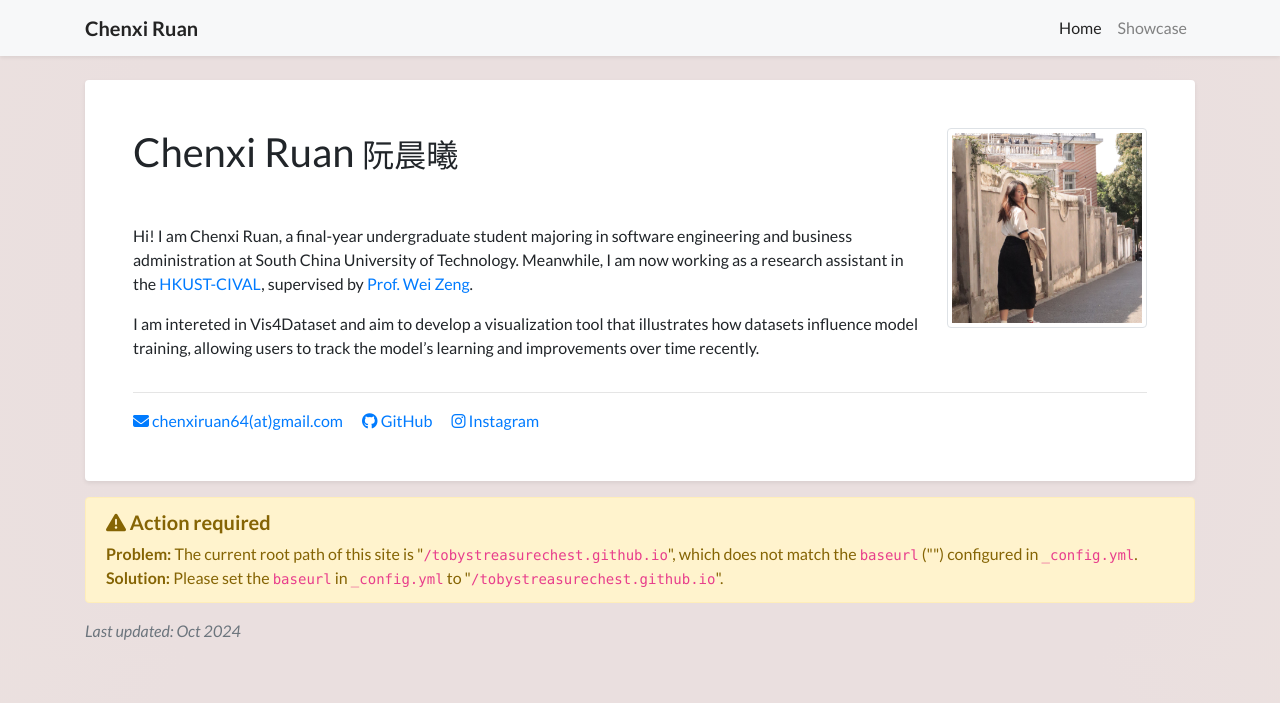
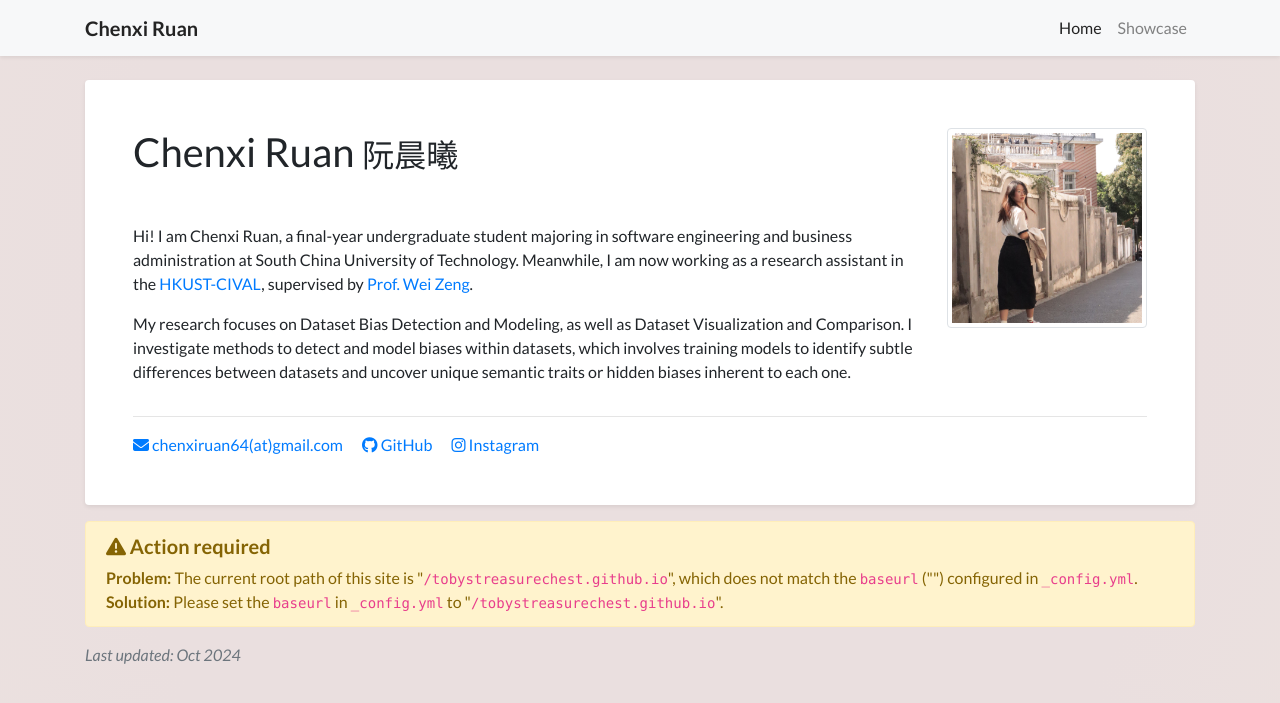
Before and after one commit to tobystreasurechest/tobystreasurechest.github.io, a Jekyll site: the page built from index.html, in a window 1280 px wide. Shown: the top 703 px of the page. Built offline with Jekyll 4.4.1, drawn with Linux system fonts in a browser that asks for light colours; nearby versions of some CDN libraries; a style sheet for code colours, icons or effects is not loaded.

Commit message:
Update profile.yml

```diff
--- a/_data/profile.yml
+++ b/_data/profile.yml
@@ -26,8 +26,9 @@ short_bio: >-
     by <a href="https://zeng-wei.com/" target="_blank" color: palevioletred>Prof. Wei Zeng</a>.
   </p>
   <p>
-    I am intereted in Vis4Dataset and aim to develop a visualization tool that illustrates how datasets influence model training, allowing users
-    to track the model’s learning and improvements over time recently.
+   My research focuses on Dataset Bias Detection and Modeling, as well as Dataset Visualization and Comparison.
+   I investigate methods to detect and model biases within datasets, which involves training models to identify
+   subtle differences between datasets and uncover unique semantic traits or hidden biases inherent to each one.
   </p>
 
 portrait_url: /assets/images/portrait.jpg
```
